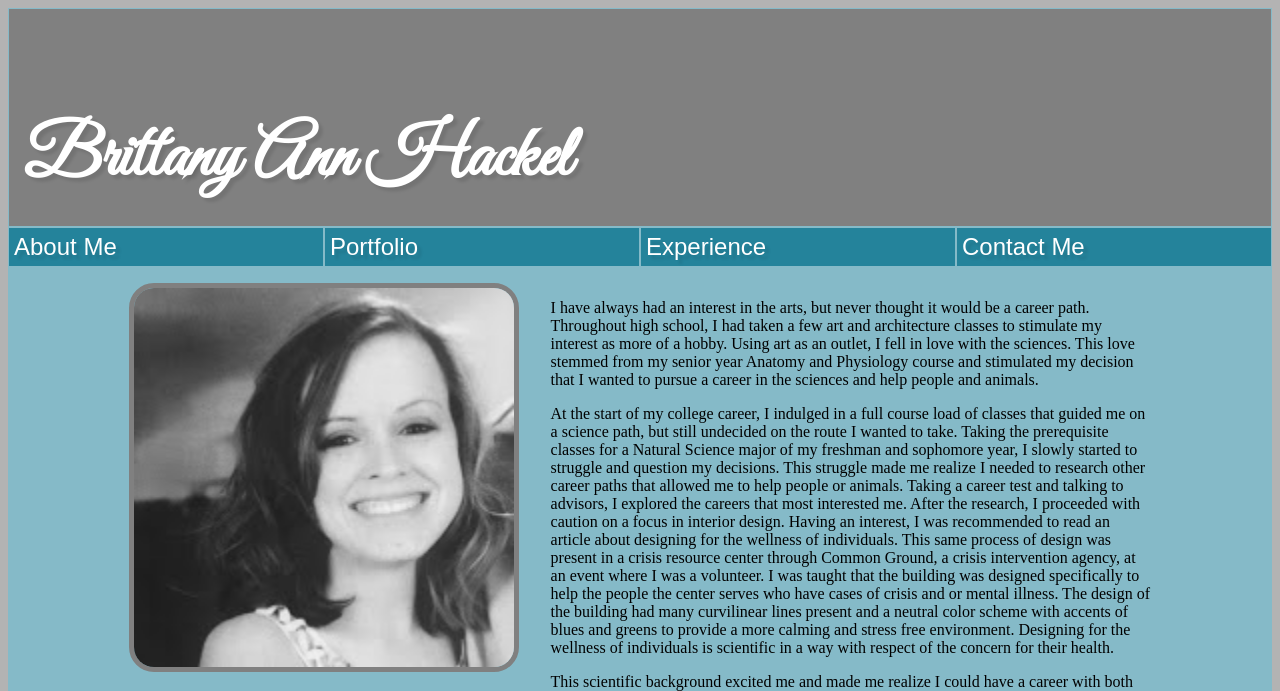
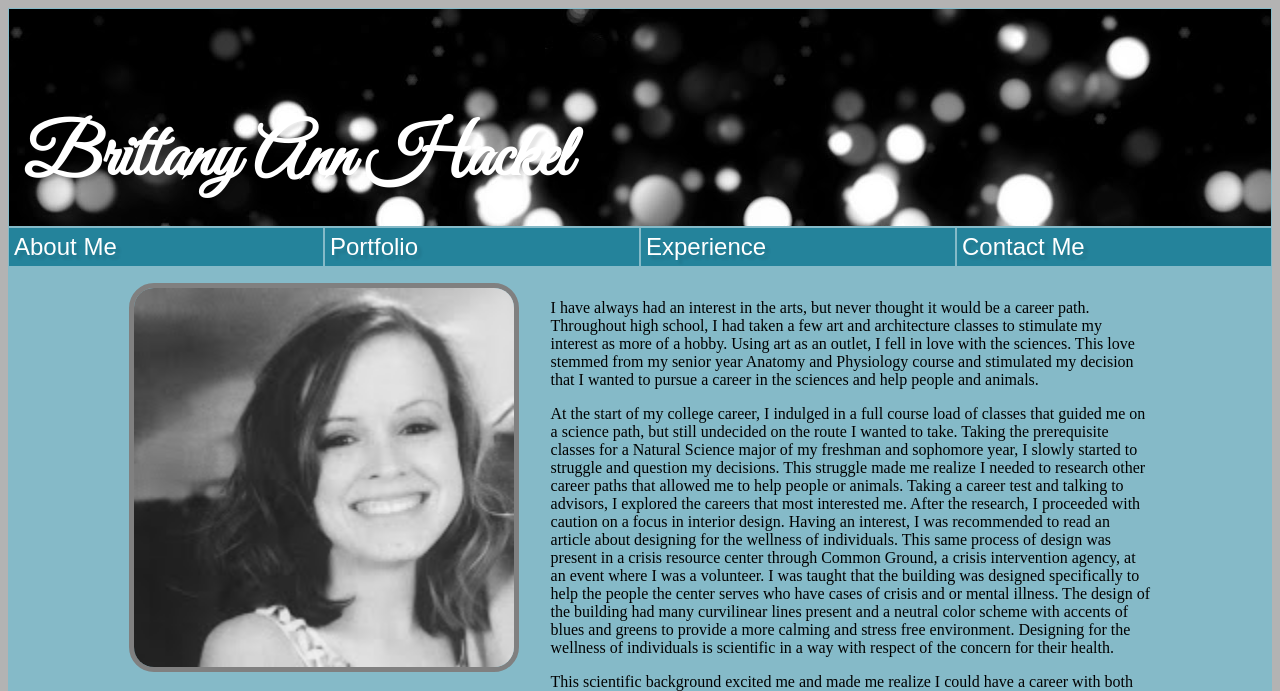
Before and after one commit to erskin19/MI362FinalProject, a PHP site: page / in a window 1280 px wide. Shown: the top 691 px of the page. Run offline with PHP 8.4, Linux system fonts and the light colour scheme; some libraries are stand-ins or nearby versions.

Commit message:
changed header

```diff
--- a/css/main.css
+++ b/css/main.css
@@ -44,6 +44,7 @@ h2{
 
 /******* Header and Tabs ********/
 header{
+    background-image: url("../img/cover.jpeg");
     background-color: gray;
     color:white;
 }
--- a/lib/cls/ProjectView.php
+++ b/lib/cls/ProjectView.php
@@ -19,11 +19,11 @@ class ProjectView
         $projectList = $this->projects->getAll();
         $html = "";
         $html .= '<div class="col-3 col-t-4 col-m-12"><a class="project" id="'. $projectList[0]->getId()
-            .'" href=""><img src="img/'.$projectList[0]->getCover()
+            .'" href="#popup"><img src="img/'.$projectList[0]->getCover()
             .'" alt="'.$projectList[0]->getTitle().'" /></a></div>';
         for ($i = 0; $i < count($projectList); $i++){
             $html .= '<div class="col-3 col-t-4 col-m-12"><a class="project" id="'. $projectList[$i]->getId()
-                .'" href=""><img src="img/'.$projectList[$i]->getCover()
+                .'" href="#popup"><img src="img/'.$projectList[$i]->getCover()
                 .'" alt="'.$projectList[$i]->getTitle().'" /></a></div>';
         }
         return $html;
--- a/lib/format.inc.php
+++ b/lib/format.inc.php
@@ -36,7 +36,7 @@ HTML;
 function present_header() {
     $title = TITLE;
     $html = <<<HTML
-<header class="row col-12 col-t-12 col-m-12">
+<header id="header" class="row col-12 col-t-12 col-m-12">
 <h1>$title</h1>
 </header>
 <div class="row" id="tabs">
```
Also changed, not shown: img/cover.jpeg (added).
